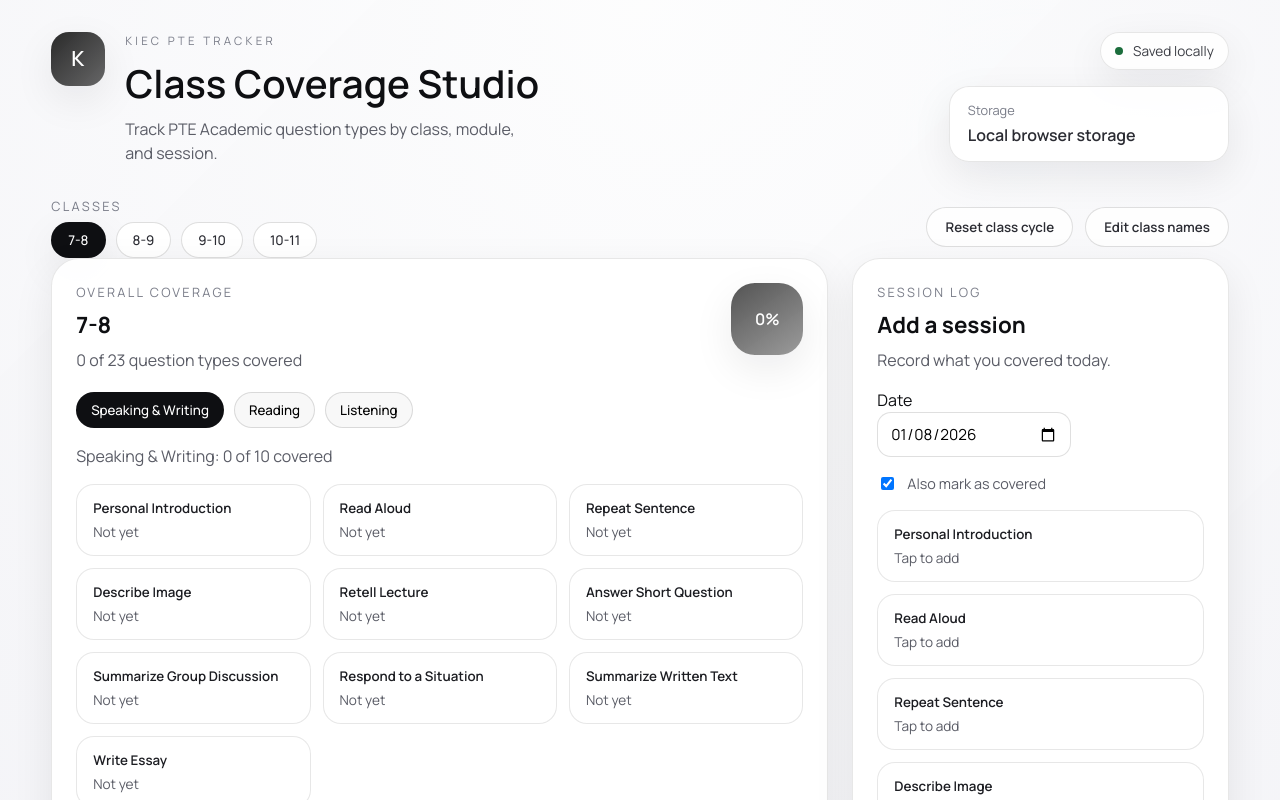
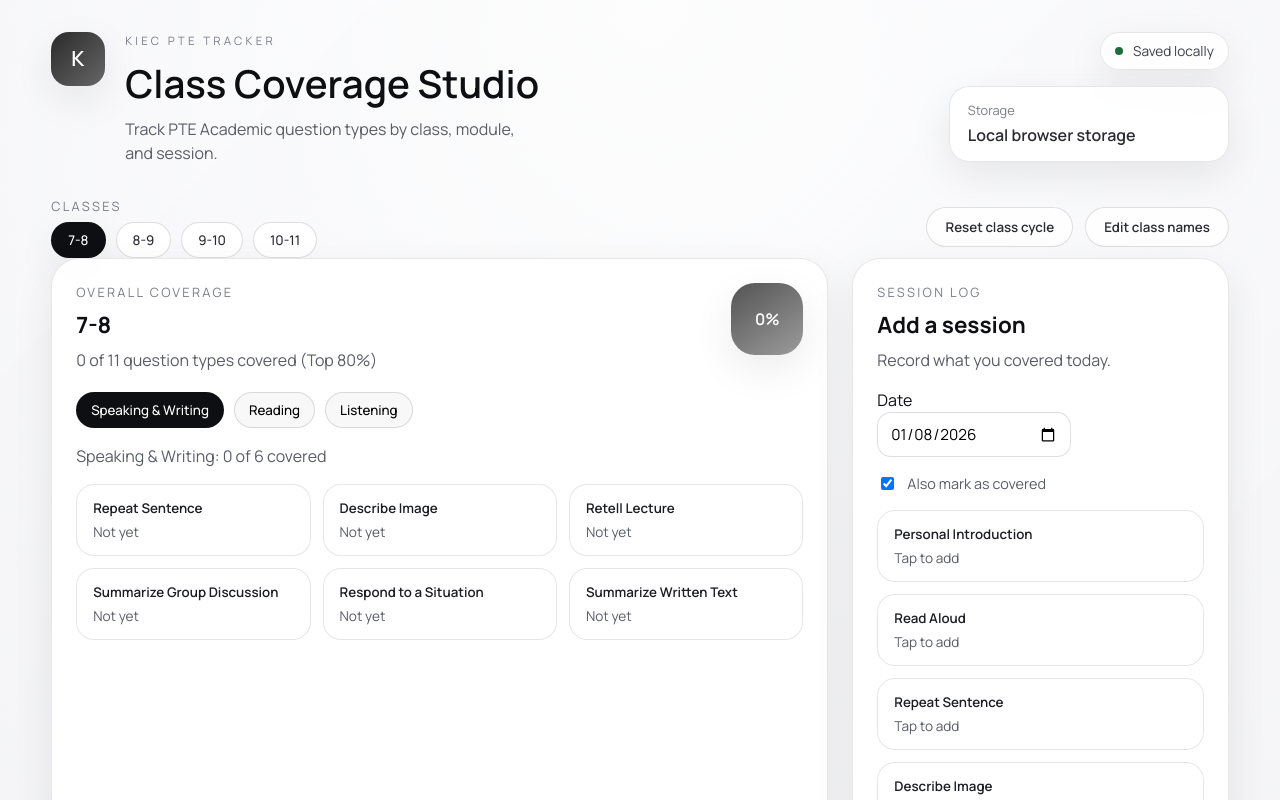
Before and after one commit to scuba3198/pte-class-coverage, a React (Vite) app: page / in a window 1280 px wide. Shown: the top 800 px of the page. Built offline with nearby package versions, Linux system fonts and the light colour scheme.

Commit message:
Limit coverage to top 80% question types

```diff
--- a/src/App.jsx
+++ b/src/App.jsx
@@ -6,6 +6,8 @@ import {
   getAllQuestionTypes,
   getModuleById,
   getQuestionTypeById,
+  getPriorityQuestionTypeIds,
+  getPriorityQuestionTypesForModule,
   modules,
   normalizeState,
   weightageChart,
@@ -99,14 +101,27 @@ function App() {
   const coverageForClass = state.coverage[activeClassId] || {};
   const sessionsForClass = state.sessions[activeClassId] || [];
 
+  const priorityQuestionTypeIds = useMemo(() => getPriorityQuestionTypeIds(0.8), []);
+  const priorityQuestionTypes = useMemo(() => {
+    if (!priorityQuestionTypeIds.length) {
+      return getAllQuestionTypes();
+    }
+    const idSet = new Set(priorityQuestionTypeIds);
+    return getAllQuestionTypes().filter((type) => idSet.has(type.id));
+  }, [priorityQuestionTypeIds]);
+
   const coverageCounts = useMemo(() => {
-    const allTypes = getAllQuestionTypes();
-    const covered = allTypes.filter((type) => coverageForClass[type.id]).length;
-    return { covered, total: allTypes.length };
-  }, [coverageForClass]);
+    const covered = priorityQuestionTypes.filter((type) => coverageForClass[type.id]).length;
+    return { covered, total: priorityQuestionTypes.length };
+  }, [coverageForClass, priorityQuestionTypes]);
+
+  const moduleQuestionTypes = useMemo(() => {
+    const filtered = getPriorityQuestionTypesForModule(activeModuleId, 0.8);
+    return filtered.length ? filtered : activeModule.questionTypes;
+  }, [activeModule, activeModuleId]);
 
   const moduleCoverageCounts = useMemo(() => {
-    return activeModule.questionTypes.reduce(
+    return moduleQuestionTypes.reduce(
       (acc, questionType) => {
         if (coverageForClass[questionType.id]) {
           acc.covered += 1;
@@ -116,7 +131,7 @@ function App() {
       },
       { covered: 0, total: 0 }
     );
-  }, [activeModule, coverageForClass]);
+  }, [moduleQuestionTypes, coverageForClass]);
 
   useEffect(() => {
     setSessionSelection([]);
@@ -329,7 +344,7 @@ function App() {
                 <p className="section-label">Overall coverage</p>
                 <h2>{activeClass.name}</h2>
                 <p className="card-subtitle">
-                  {coverageCounts.covered} of {coverageCounts.total} question types covered
+                  {coverageCounts.covered} of {coverageCounts.total} question types covered (Top 80%)
                 </p>
               </div>
               <div className="progress-ring">
@@ -355,7 +370,7 @@ function App() {
               </p>
             </div>
             <div className="question-grid">
-              {activeModule.questionTypes.map((questionType) => (
+              {moduleQuestionTypes.map((questionType) => (
                 <button
                   key={questionType.id}
                   className={
--- a/src/state.js
+++ b/src/state.js
@@ -206,6 +206,82 @@ export const weightageChart = [
   },
 ];
 
+const normalizeQuestionName = (value) =>
+  value.toLowerCase().replace(/[^a-z0-9]/g, '');
+
+const questionTypeNameToId = new Map(
+  modules.flatMap((module) =>
+    module.questionTypes.map((questionType) => [
+      normalizeQuestionName(questionType.name),
+      questionType.id,
+    ])
+  )
+);
+
+const weightageEntries = weightageChart
+  .map((entry) => ({
+    ...entry,
+    questionTypeId: questionTypeNameToId.get(normalizeQuestionName(entry.question)),
+  }))
+  .filter((entry) => entry.questionTypeId);
+
+const getSkillTotal = (skill) =>
+  weightageEntries.reduce((total, entry) => total + (entry.scores[skill] || 0), 0);
+
+export const getTopQuestionTypeIdsBySkill = (skill, threshold = 0.8) => {
+  const total = getSkillTotal(skill);
+  if (!total) {
+    return [];
+  }
+
+  const sorted = weightageEntries
+    .filter((entry) => entry.scores[skill])
+    .sort((a, b) => b.scores[skill] - a.scores[skill]);
+
+  const result = [];
+  let runningTotal = 0;
+  const target = total * threshold;
+
+  for (const entry of sorted) {
+    if (runningTotal >= target) {
+      break;
+    }
+    result.push(entry.questionTypeId);
+    runningTotal += entry.scores[skill];
+  }
+
+  return result;
+};
+
+export const getPriorityQuestionTypeIds = (threshold = 0.8) => {
+  const skills = ['listening', 'speaking', 'reading', 'writing'];
+  const ids = new Set();
+
+  skills.forEach((skill) => {
+    getTopQuestionTypeIdsBySkill(skill, threshold).forEach((id) => ids.add(id));
+  });
+
+  return Array.from(ids);
+};
+
+export const getPriorityQuestionTypesForModule = (moduleId, threshold = 0.8) => {
+  if (moduleId === 'speaking-writing') {
+    const ids = new Set([
+      ...getTopQuestionTypeIdsBySkill('speaking', threshold),
+      ...getTopQuestionTypeIdsBySkill('writing', threshold),
+    ]);
+    return modules
+      .find((module) => module.id === moduleId)
+      .questionTypes.filter((questionType) => ids.has(questionType.id));
+  }
+
+  const skill = moduleId === 'listening' ? 'listening' : 'reading';
+  const ids = new Set(getTopQuestionTypeIdsBySkill(skill, threshold));
+  return modules
+    .find((module) => module.id === moduleId)
+    .questionTypes.filter((questionType) => ids.has(questionType.id));
+};
+
 const allQuestionTypeIds = modules.flatMap((module) =>
   module.questionTypes.map((questionType) => questionType.id)
 );
```
